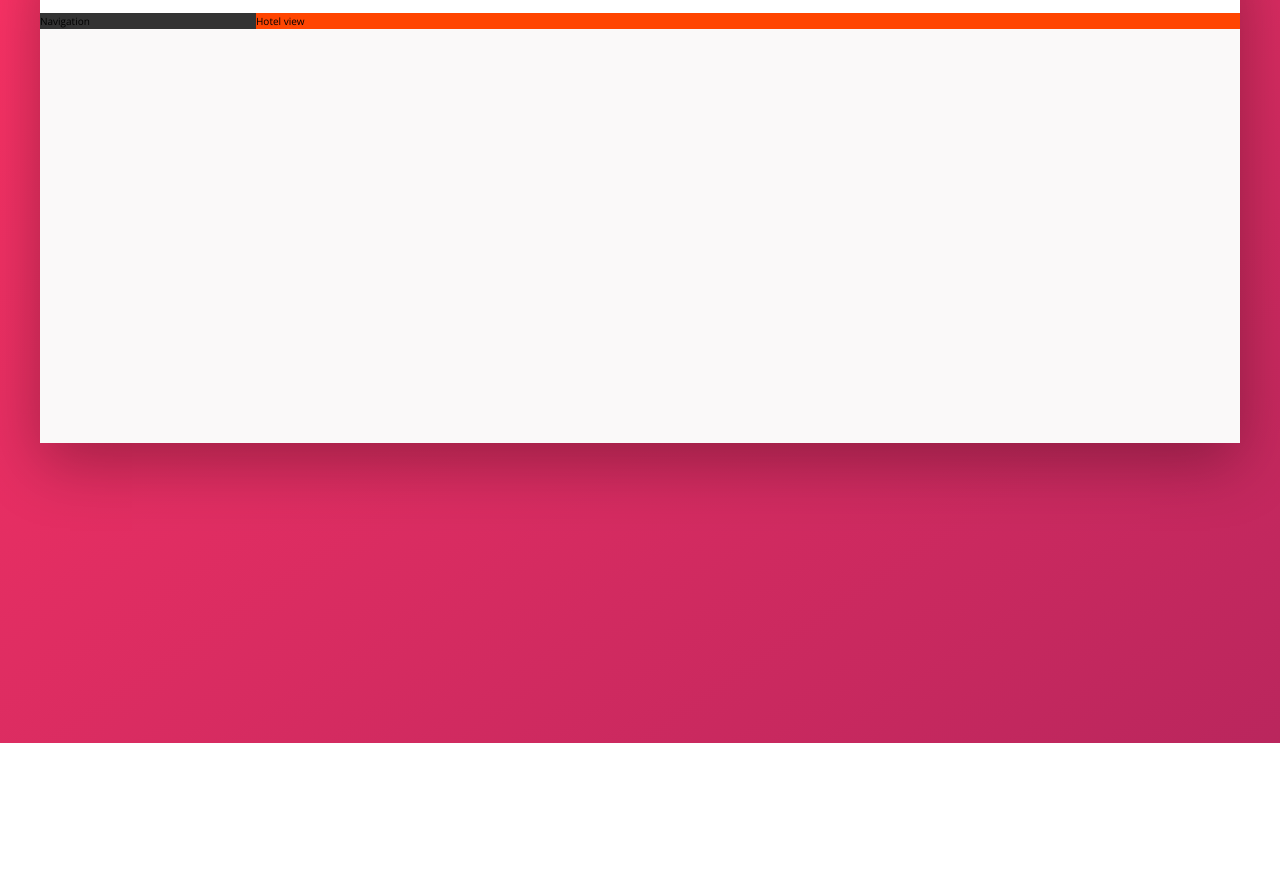
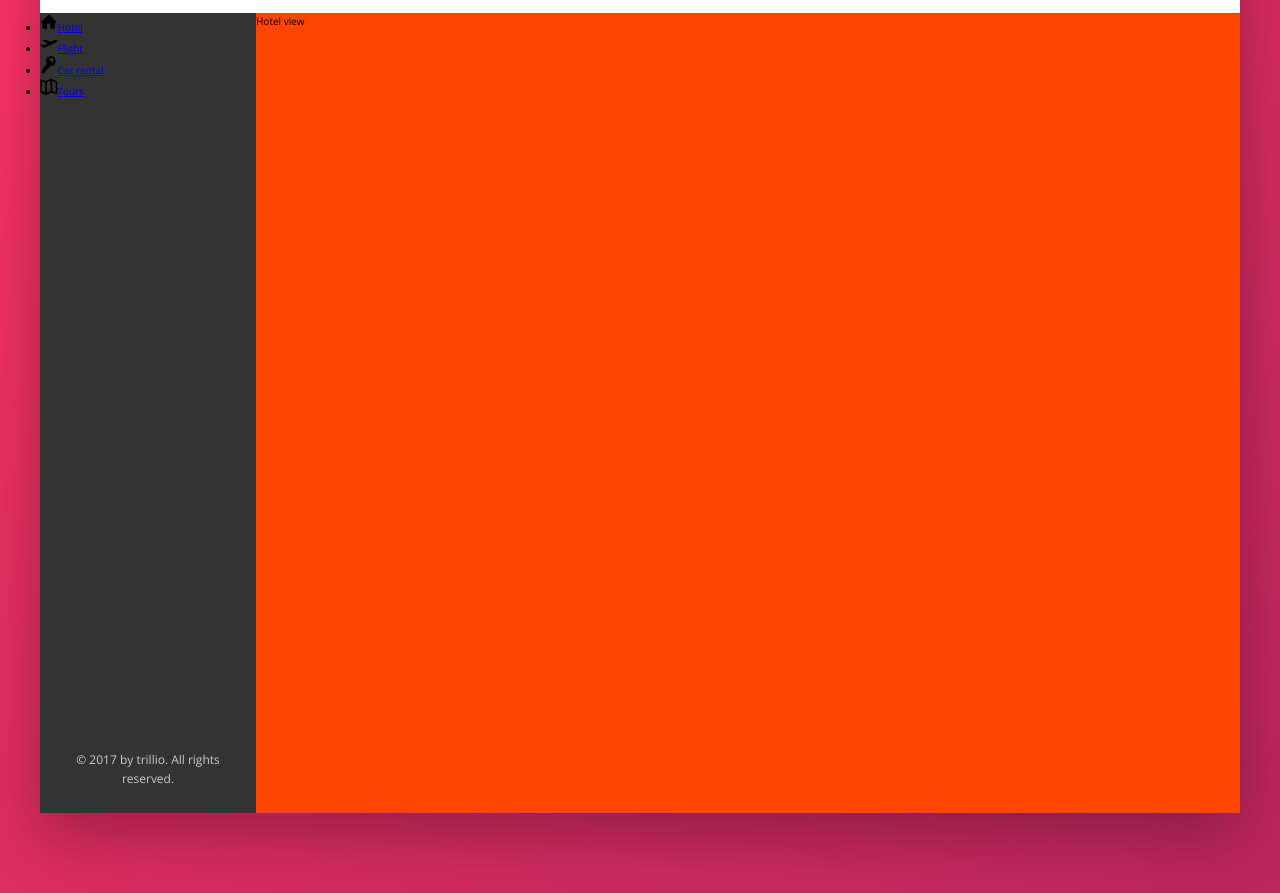
Before and after one commit to jamorin/trillo, a plain HTML site: page index.html in a window 1280 px wide. Shown: the part 137-1030 px from the top of the page. Before the commit the page ends 880 px from the top, so only its background shows below. Drawn offline with nearby package versions, Linux system fonts and the light colour scheme.

Commit message:
7.78 Building the Navigation

```diff
--- a/css/style.css
+++ b/css/style.css
@@ -54,12 +54,16 @@ body {
 
 .sidebar {
   background-color: var(--color-grey-dark-1);
-  flex: 0 0 18%; }
+  flex: 0 0 18%;
+  display: flex;
+  flex-direction: column;
+  justify-content: space-between; }
 
 .hotel-view {
   background-color: var(--color-grey-light-1);
   background-color: orangered;
-  flex: 1; }
+  flex: 1;
+  height: 80rem; }
 
 .logo {
   height: 3.25rem;
@@ -138,3 +142,13 @@ body {
     height: 3.75rem;
     border-radius: 50%;
     margin-right: 1rem; }
+
+.side-nav__icon {
+  width: 1.75rem;
+  height: 1.75rem; }
+
+.legal {
+  font-size: 1.2rem;
+  text-align: center;
+  padding: 2.5rem;
+  color: var(--color-grey-light-4); }
--- a/index.html
+++ b/index.html
@@ -53,7 +53,41 @@
         </nav>
       </header>
       <div class="content">
-        <nav class="sidebar">Navigation</nav>
+        <nav class="sidebar">
+          <ul class="side-nav">
+            <li class="side-nav__item">
+              <a href="#" class="side-nav__link"
+                ><svg class="side-nav__icon">
+                  <use xlink:href="img/sprite.svg#icon-home"></use></svg
+                ><span>Hotel</span></a
+              >
+            </li>
+            <li class="side-nav__item">
+              <a href="#" class="side-nav__link"
+                ><svg class="side-nav__icon">
+                  <use
+                    xlink:href="img/sprite.svg#icon-aircraft-take-off"
+                  ></use></svg
+                ><span>Flight</span></a
+              >
+            </li>
+            <li class="side-nav__item">
+              <a href="#" class="side-nav__link"
+                ><svg class="side-nav__icon">
+                  <use xlink:href="img/sprite.svg#icon-key"></use></svg
+                ><span>Car rental</span></a
+              >
+            </li>
+            <li class="side-nav__item">
+              <a href="#" class="side-nav__link"
+                ><svg class="side-nav__icon">
+                  <use xlink:href="img/sprite.svg#icon-map"></use></svg
+                ><span>Tours</span></a
+              >
+            </li>
+          </ul>
+          <div class="legal">&copy; 2017 by trillio. All rights reserved.</div>
+        </nav>
         <main class="hotel-view">Hotel view</main>
       </div>
     </div>
--- a/sass/_components.scss
+++ b/sass/_components.scss
@@ -108,3 +108,25 @@
     margin-right: 1rem;
   }
 }
+
+// SIDE NAVIGATION
+.side-nav {
+  &__item {
+  }
+
+  &__link {
+  }
+
+  &__icon {
+    width: 1.75rem;
+    height: 1.75rem;
+  }
+}
+
+// LEGAL TEXT
+.legal {
+  font-size: 1.2rem;
+  text-align: center;
+  padding: 2.5rem;
+  color: var(--color-grey-light-4);
+}
--- a/sass/_layout.scss
+++ b/sass/_layout.scss
@@ -22,10 +22,15 @@
 .sidebar {
   background-color: var(--color-grey-dark-1);
   flex: 0 0 18%; // grow shrink base
+
+  display: flex;
+  flex-direction: column;
+  justify-content: space-between;
 }
 
 .hotel-view {
   background-color: var(--color-grey-light-1);
   background-color: orangered;
   flex: 1;
+  height: 80rem;
 }
```
